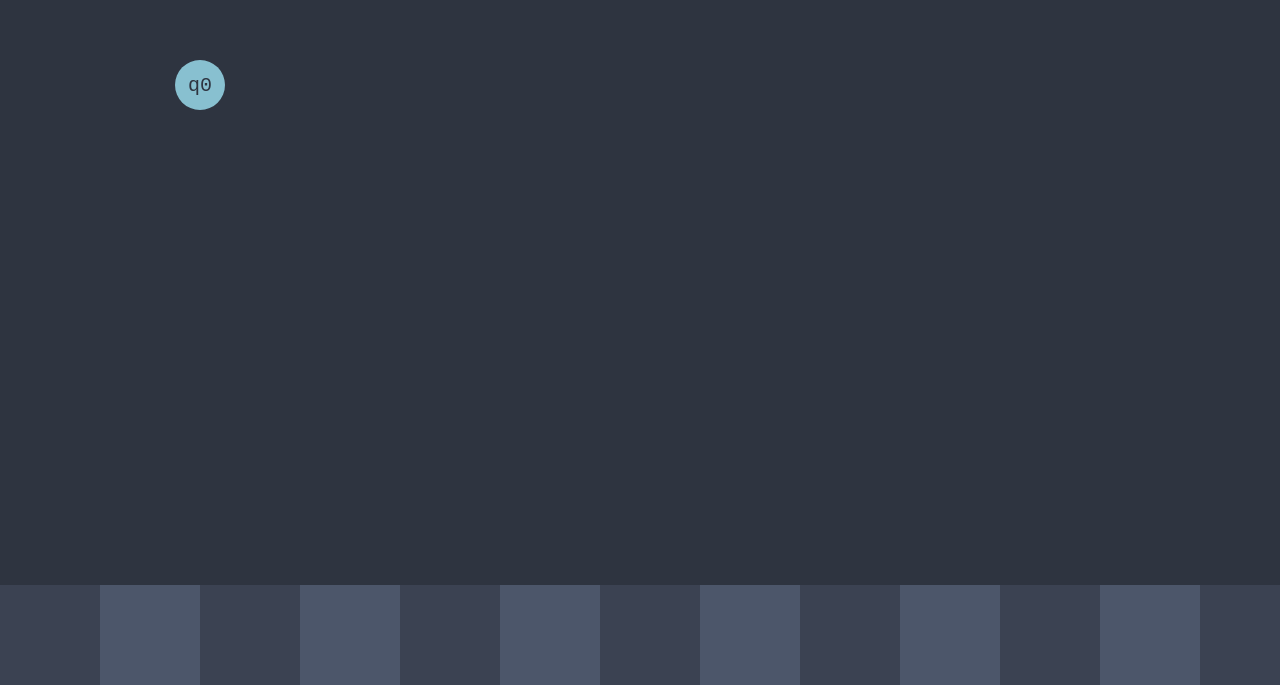
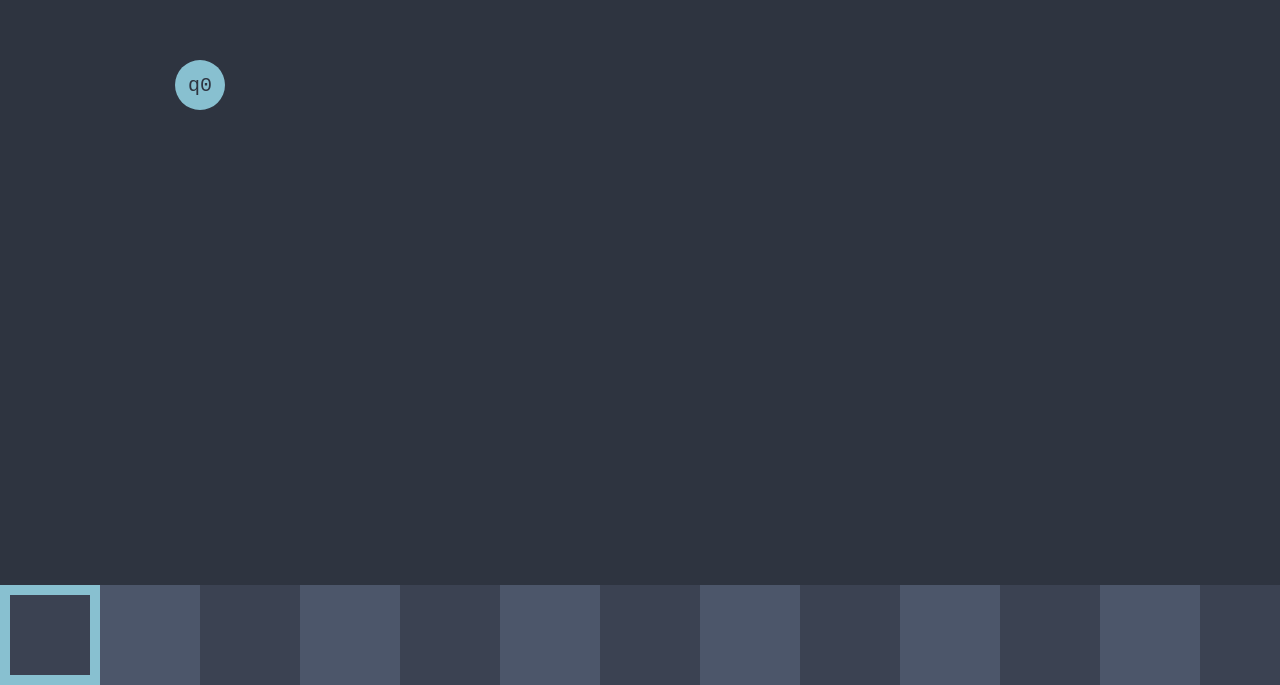
Before and after one commit to rodrigohpalmeirim/automaton-simulator, a React (Create React App) app: page / in a window 1280 px wide. Shown: the part 115-800 px from the top of the page. Built offline with nearby package versions, Linux system fonts and the light colour scheme.

Commit message:
add cursor

```diff
--- a/src/App.css
+++ b/src/App.css
@@ -75,3 +75,9 @@
   padding: 0;
   outline: none;
 }
+
+#cursor {
+  position: absolute;
+  border: 10px solid #88C0D0;
+  pointer-events: none;
+}
--- a/src/App.js
+++ b/src/App.js
@@ -5,14 +5,6 @@ export default class App extends Component {
 
   constructor(props) {
     super(props);
-
-    this.state = {
-      draggingNode: false,
-      draggingArrow: false,
-      editingConnection: false,
-      contextMenu: false,
-      tapeHeight: 100,
-    }
 
     this.dragNode = this.dragNode.bind(this);
     this.dragArrow = this.dragArrow.bind(this);
@@ -32,6 +24,17 @@ export default class App extends Component {
     this.tempNode = "";
     this.contextMenu = { x: 0, y: 0, options: [] }
     this.tapePos = 0;
+    this.startCharId = 0;
+
+    this.state = {
+      draggingNode: false,
+      draggingArrow: false,
+      editingConnection: false,
+      contextMenu: false,
+      tapeHeight: 100,
+      focusedCharId: this.startCharId,
+      running: false,
+    }
 
     this.nodes = {
       q0: {
@@ -383,12 +386,18 @@ export default class App extends Component {
                     position: "absolute",
                     bottom: 0,
                     left: id * this.state.tapeHeight + this.tapePos,
-                    fontSize: this.state.tapeHeight/2
-                  }} maxLength="1" onInput={(event) => {this.chars[id] = event.target.value}} defaultValue={this.chars[id]} />
+                    fontSize: this.state.tapeHeight / 2
+                  }} maxLength="1" onInput={(event) => { this.chars[id] = event.target.value }} defaultValue={this.chars[id]} />
                   )
                 }
               })
             }
+            <div id="cursor" style={{
+              height: this.state.tapeHeight - 20,
+              width: this.state.tapeHeight - 20,
+              left: this.state.focusedCharId * this.state.tapeHeight + this.tapePos,
+              transition: this.state.running ? ".5s" : "0s",
+            }} />
           </div>
           {this.state.editingConnection && (
             <form id="connection-box" style={{ left: this.arrowCenter.x, top: this.arrowCenter.y }}>
```
